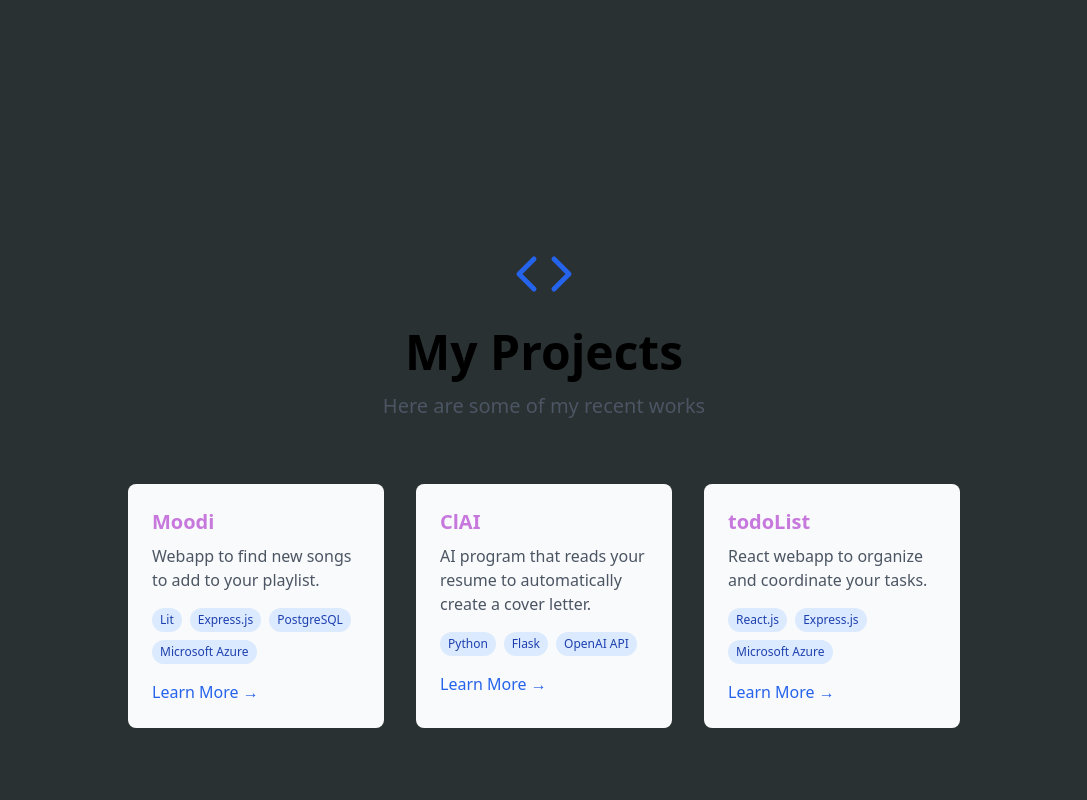
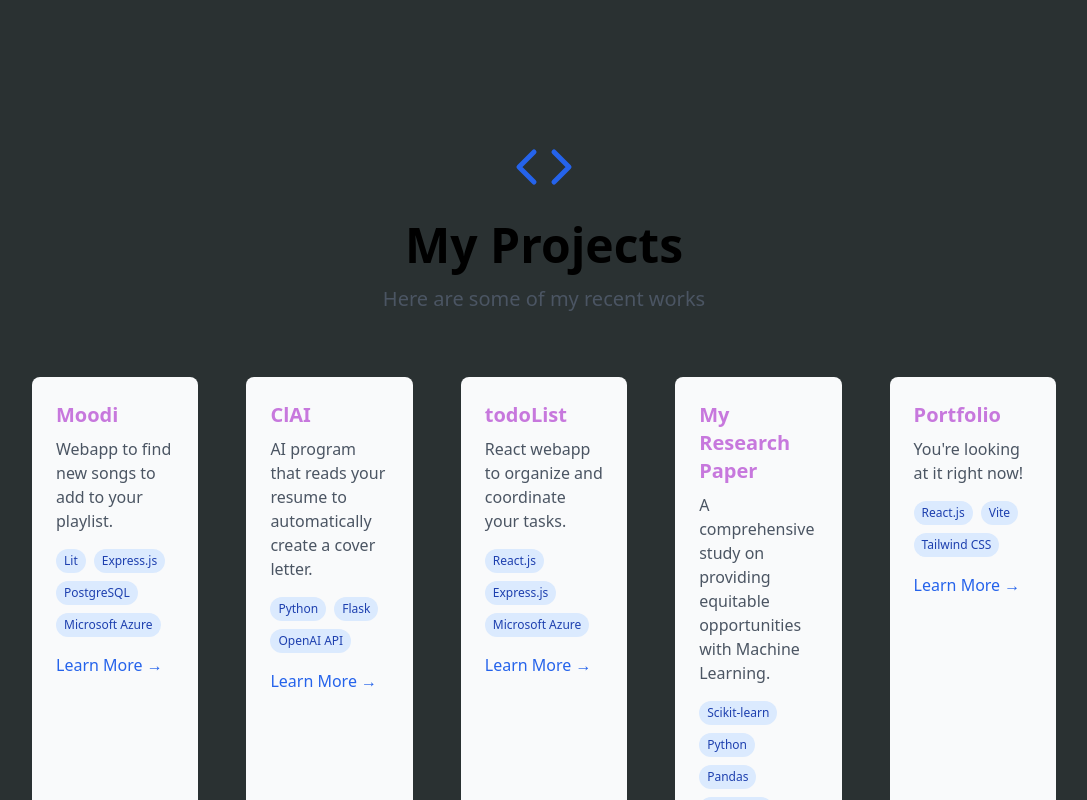
Before and after one commit to bchan760/portfolio, a React (Vite) app in the folder frontend-vite/: page / in a window 1280 px wide. Shown: the part 780-1580 px from the top of the page, without its empty margins (96-1183 px from the left). Built offline with nearby package versions, Linux system fonts and the light colour scheme.

Commit message:
fixed footer bug (there was 2 footers in main), modified css for myproject section's cards, changed divider rule to be reused in footer and header

```diff
--- a/frontend-vite/src/App.jsx
+++ b/frontend-vite/src/App.jsx
@@ -3,7 +3,6 @@ import { BrowserRouter as Router, Routes, Route } from 'react-router-dom';
 import Contact from './pages/Contact';
 import About from './pages/About'
 import HeaderNav from './components/HeaderNav';
-import MyFooter from './components/MyFooter';
 import Landing from './pages/Landing';
 
 function App() {
@@ -22,10 +21,6 @@ function App() {
           </Routes>
         </main>
       </div>
-
-      <footer>
-        <MyFooter />
-      </footer>
     </Router>
   );
 }
--- a/frontend-vite/src/components/HeaderNav.jsx
+++ b/frontend-vite/src/components/HeaderNav.jsx
@@ -44,6 +44,7 @@ const HeaderNav = () => {
           {isDark ? 'Light' : 'Dark'}
         </button>
       </div>
+      <div className='divider mt-2'></div>
     </nav>
   );
 };
--- a/frontend-vite/src/components/MyFooter.jsx
+++ b/frontend-vite/src/components/MyFooter.jsx
@@ -8,7 +8,7 @@ const MyFooter = ({ isAtBottom }) => {
         ${isAtBottom ? 'opacity-100' : 'opacity-0 pointer-events-none'}`
       }>
         {/* Divider Line */}
-        <div className="footer-divider"></div>
+        <div className="divider"></div>
 
         <div className='px-8'>
           <div className="footer-section">
--- a/frontend-vite/src/index.css
+++ b/frontend-vite/src/index.css
@@ -72,7 +72,7 @@
     @apply bottom-0 left-0 right-0 py-4 text-center dark:text-white;
   }
 
-  .footer-divider {
+  .divider {
     @apply w-full border-t border-white mb-4;
   }
 
@@ -115,12 +115,14 @@
   }
 
   .vnav-icons-tooltip {
-    @apply absolute left-6 top-1/2 transform -translate-y-1/2 bg-gray-900 text-white px-2 py-1 rounded text-sm opacity-0 group-hover:opacity-100 transition-opacity whitespace-nowrap;
+    @apply absolute left-6 top-1/2 transform -translate-y-1/2 bg-gray-900
+    text-white px-2 py-1 rounded text-sm opacity-0 group-hover:opacity-100 transition-opacity whitespace-nowrap;
   }
 
   /* Card Component */
   .card-container {
-    @apply bg-gray-50 dark:bg-gray-800 rounded-lg p-6 hover:shadow-xl transition-all duration-300 hover:-translate-y-2;
+    @apply bg-gray-50 dark:bg-gray-800 rounded-lg p-6 hover:shadow-xl
+    transition-all duration-300 hover:-translate-y-2 min-w-[50px] min-h-[300px];
   }
 
   .card-bg {
@@ -173,7 +175,7 @@
   }
 
   .myprojects-content-wrapper {
-    @apply max-w-4xl mx-auto px-4 sm:px-6 lg:px-8;
+    @apply mx-auto px-8 md:px-16 lg:px-24 xl:px-32;
   }
 
   .myprojects-title {
@@ -185,6 +187,6 @@
   }
 
   .myprojects-grid {
-    @apply grid sm:grid-cols-2 lg:grid-cols-3 gap-8;
+    @apply grid sm:grid-cols-2 lg:grid-cols-3 xl:grid-cols-5 gap-12;
   }
 }
--- a/frontend-vite/src/sections/Intro.jsx
+++ b/frontend-vite/src/sections/Intro.jsx
@@ -8,8 +8,7 @@ const Intro = () => {
       <div className="intro-title-position">
         <div className="mb-6">
           <img
-            src=""
-            alt="Bill's profile picture"
+            src={null}
             className="w-48 h-48 rounded-full border-4 border-blue-600 mx-auto object-cover"
           />
         </div>
--- a/frontend-vite/src/sections/MyProjects.jsx
+++ b/frontend-vite/src/sections/MyProjects.jsx
@@ -20,6 +20,18 @@ const MyProjects = () => {
       title: "todoList",
       description: "React webapp to organize and coordinate your tasks.",
       technologies: ["React.js", "Express.js", "Microsoft Azure"]
+    },
+    {
+      id: 4,
+      title: "My Research Paper",
+      description: "A comprehensive study on providing equitable opportunities with Machine Learning.",
+      technologies: ["Scikit-learn", "Python", "Pandas", "Matplotlib"]
+    },
+    {
+      id: 5,
+      title: "Portfolio",
+      description: "You're looking at it right now!",
+      technologies: ["React.js", "Vite", "Tailwind CSS"]
     }
   ];
 
```
